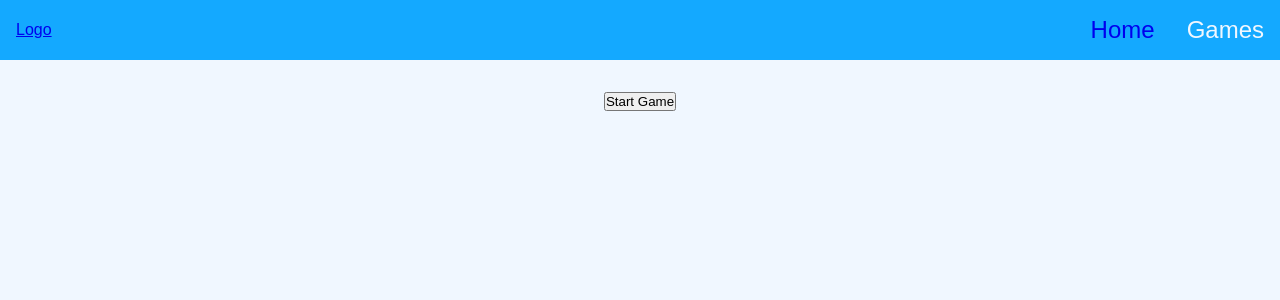
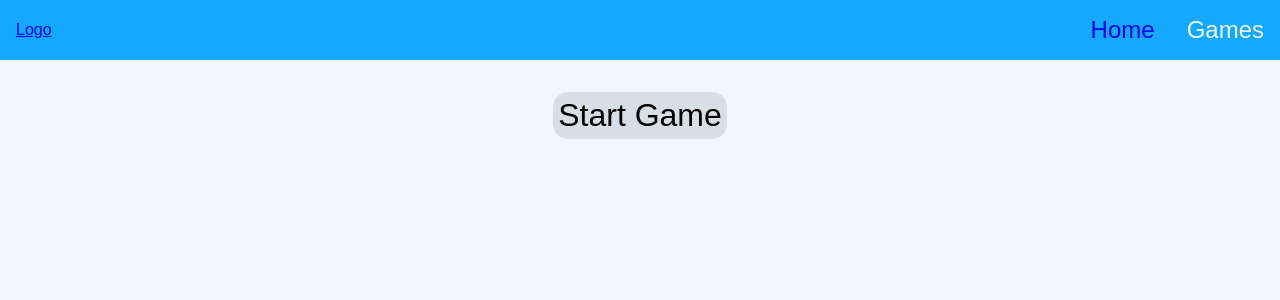
Before and after one commit to DanielWilliamParsons/SpellingApp, a React (Create React App) app in the folder spellingapp/: page / in a window 1280 px wide. Shown: the top 300 px of the page. Built offline with nearby package versions, Linux system fonts and the light colour scheme.

Commit message:
Style start button

```diff
--- /dev/null
+++ b/spellingapp/src/components/spellingCheckComponents/SpellingGameContainer.css
@@ -0,0 +1,16 @@
+
+.start-button {
+    border-style: none;
+    font-size: 2rem;
+    background-color: rgba(0, 0, 0, 0.1);
+    padding: 0.3rem;
+    border-radius: 15px;
+}
+
+.start-button:hover {
+    background-color:rgb(81, 203, 238);
+}
+
+.start-button:active {
+    background-color: rgb(81, 210, 250);
+}
--- a/spellingapp/src/components/spellingCheckComponents/SpellingGameContainer.jsx
+++ b/spellingapp/src/components/spellingCheckComponents/SpellingGameContainer.jsx
@@ -2,6 +2,7 @@ import React from 'react';
 import useSpellingGame from './useSpellingGame';
 import useGameControl from './useGameControl';
 import LetterInput from './LetterInput';
+import './SpellingGameContainer.css';
 
 
 // Get the words data
@@ -31,7 +32,7 @@ const SpellingGameContainer = () => {
         <div>
             {!hasGameStarted ? (
                 <div>
-                    <button onClick = { startGame }>Start Game</button>
+                    <button className = "start-button" onClick = { startGame }>Start Game</button>
                 </div>
             ) : (
 
```
